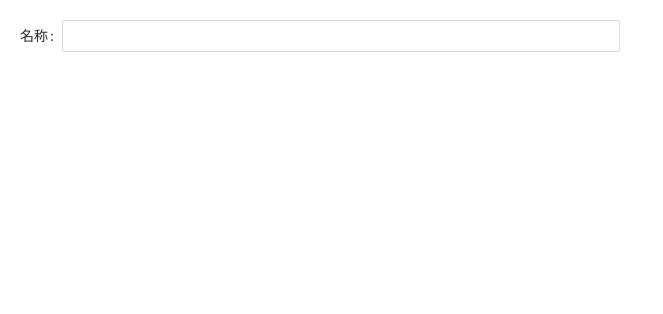
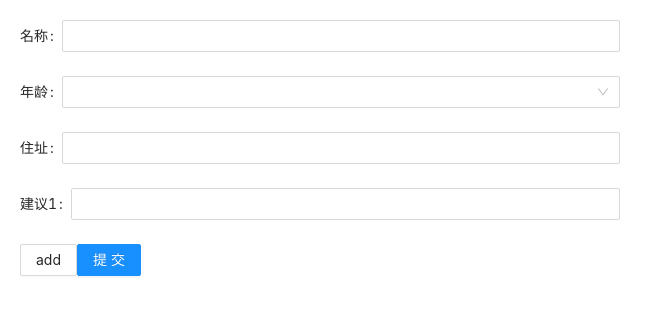
Before and after one commit to caitlinChang/similar-formily, a React (Create React App) app: page / in a window 1280 px wide. Shown: the top 314 px of the page, without its empty margins (0-663 px from the left). Built offline with nearby package versions, Linux system fonts and the light colour scheme.

Commit message:
feat: Object Field

```diff
--- a/src/Demo.tsx
+++ b/src/Demo.tsx
@@ -2,9 +2,25 @@ import React, { useState } from "react";
 import { FieldComponent } from "./react/index";
 import { Form as FormInstance } from "./core/form";
 import { FormContext } from "./react/context";
-import { Input, Form, Button } from "antd";
+import { Input, Form, Button, Select } from "antd";
+import { cloneDeep } from "lodash";
 
 const form = new FormInstance();
+
+const options = [
+  {
+    label: "18 ~ 25",
+    value: "teenager",
+  },
+  {
+    label: "25 ~ 60",
+    value: "middle-aged",
+  },
+  {
+    label: "60 以上",
+    value: "elder",
+  },
+];
 
 export default function Demo() {
   return (
@@ -26,7 +42,64 @@ export default function Demo() {
             },
           ]}
         />
-        <Button type="primary"></Button>
+        <FieldComponent
+          title="年龄"
+          name="age"
+          component={[
+            Select,
+            {
+              width: "200px",
+              options,
+            },
+          ]}
+          decorator={[
+            Form.Item,
+            {
+              label: "年龄",
+            },
+          ]}
+        ></FieldComponent>
+        <FieldComponent name="object">
+          <FieldComponent
+            name="address"
+            component={[
+              Input,
+              {
+                width: "200px",
+              },
+            ]}
+            decorator={[
+              Form.Item,
+              {
+                label: "住址",
+              },
+            ]}
+          />
+        </FieldComponent>
+        <FieldComponent name="array">
+          <FieldComponent
+            name="advice"
+            component={[
+              Input,
+              {
+                width: "200px",
+              },
+            ]}
+            decorator={[
+              Form.Item,
+              {
+                label: "建议1",
+              },
+            ]}
+          />
+          <Button>add</Button>
+        </FieldComponent>
+        <Button
+          type="primary"
+          onClick={() => console.log(cloneDeep(form.values))}
+        >
+          提交
+        </Button>
       </FormContext.Provider>
     </div>
   );
--- a/src/core/field.ts
+++ b/src/core/field.ts
@@ -16,6 +16,7 @@ export class Field {
   props?: Field;
   form?: Form;
   path?: string;
+  children?: any;
 
   constructor(props: Field) {
     this.title = props.title;
@@ -26,9 +27,12 @@ export class Field {
     this.value = props.value;
     this.form = props.form;
     this.path = props.path;
+    this.children = props.children;
   }
 
   set value(value: any) {
+    console.log("value path = ", this.path);
+
     this.form?.setValuesIn(value, this.path as string);
   }
 
@@ -37,7 +41,8 @@ export class Field {
   }
 
   onInput(e: any[]) {
-    const value = e[0].target.value;
+    const value = e[0]?.target ? e[0].target.value : e[0];
+
     this.value = value;
     // 触发一些生命周期hooks
     this.notify("Input_value_change");
--- a/src/core/form.ts
+++ b/src/core/form.ts
@@ -1,5 +1,7 @@
 import { Field } from "./field";
 import { get, set } from "lodash";
+
+import { observable, makeObservable } from "mobx";
 export class Form {
   values: any;
   // @ts-ignore
@@ -9,6 +11,10 @@ export class Form {
 
   constructor() {
     this.values = {};
+
+    makeObservable(this, {
+      values: observable,
+    });
   }
 
   setValues(values: any) {
@@ -16,9 +22,8 @@ export class Form {
   }
 
   setValuesIn(value: any, path: string) {
-    console.log(value, path);
     set(this.values, path, value);
-    console.log("this.values = ", this.values);
+    // console.log("this.values = ", this.values);
   }
 
   getValuesIn(path: string) {
--- a/src/react/index.tsx
+++ b/src/react/index.tsx
@@ -1,4 +1,4 @@
-import React, { useContext, createContext } from "react";
+import React, { useContext, createContext, Children } from "react";
 import { Field } from "../core/field";
 import { Form } from "../core/form";
 
@@ -6,7 +6,7 @@ import ReactiveField from "./reactiveField";
 
 import { FormContext, FieldContext } from "./context";
 
-export const FieldComponent = (props: Partial<Field>) => {
+export const FieldComponent = (props: Partial<Field> & { children?: any }) => {
   const form = useContext(FormContext);
   const parent = useContext(FieldContext) || {
     path: "",
@@ -14,13 +14,12 @@ export const FieldComponent = (props: Partial<Field>) => {
   const field = new Field({
     ...props,
     form: form as Form,
-    path: parent.path + (props?.name || ""),
+    path: parent.path ? `${parent.path}.${props?.name}` : props.name,
   } as Field);
-
   return (
     <FieldContext.Provider value={field}>
       {/** @ts-ignore */}
-      <ReactiveField field={field}></ReactiveField>
+      <ReactiveField field={field}>{props.children}</ReactiveField>
     </FieldContext.Provider>
   );
 };
--- a/src/react/reactiveField.tsx
+++ b/src/react/reactiveField.tsx
@@ -20,10 +20,11 @@ const ReactiveField = (props: { field: Field; children?: any }) => {
 
   const renderComponent = () => {
     const [component, componentProps] = props.field.component || [];
+    const children = componentProps?.children || props.children;
     if (!component) {
-      return <></>;
+      return children;
     }
-    const children = componentProps?.children;
+
     const value = props.field.value;
     const onChange = (...args: any[]) => {
       field.onInput(args);
```
